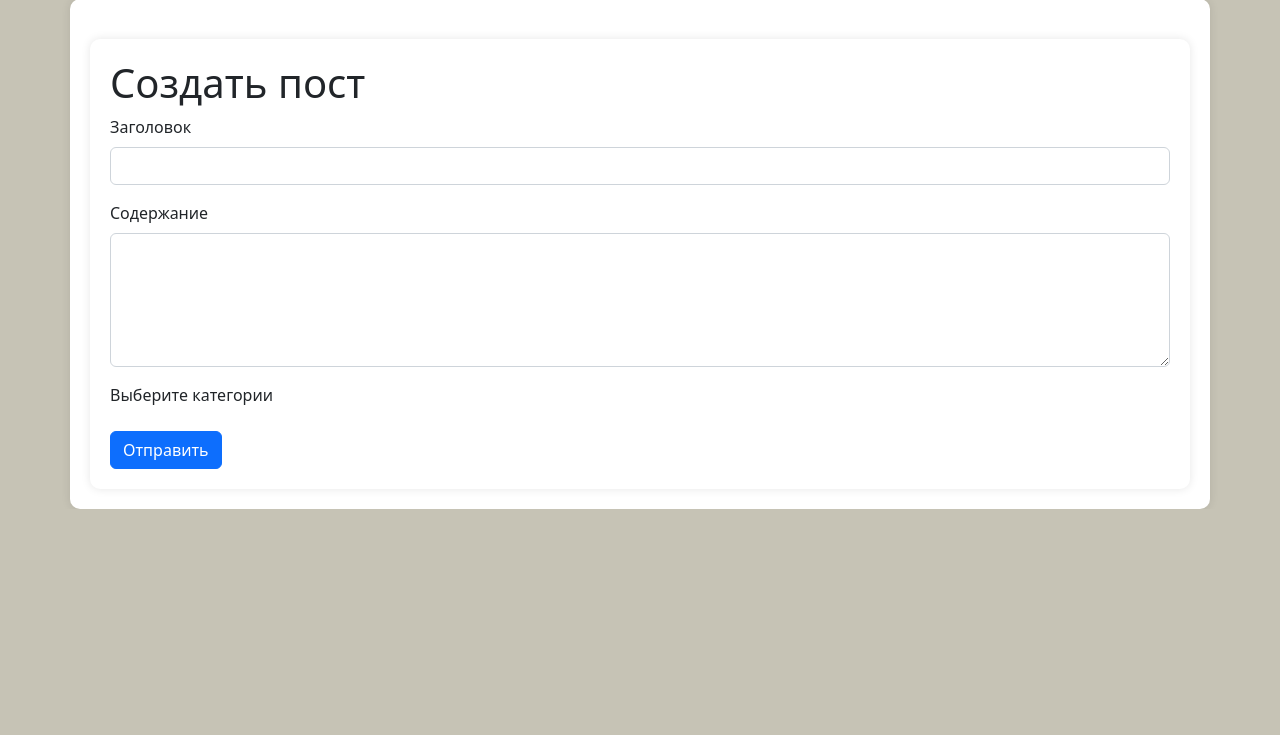
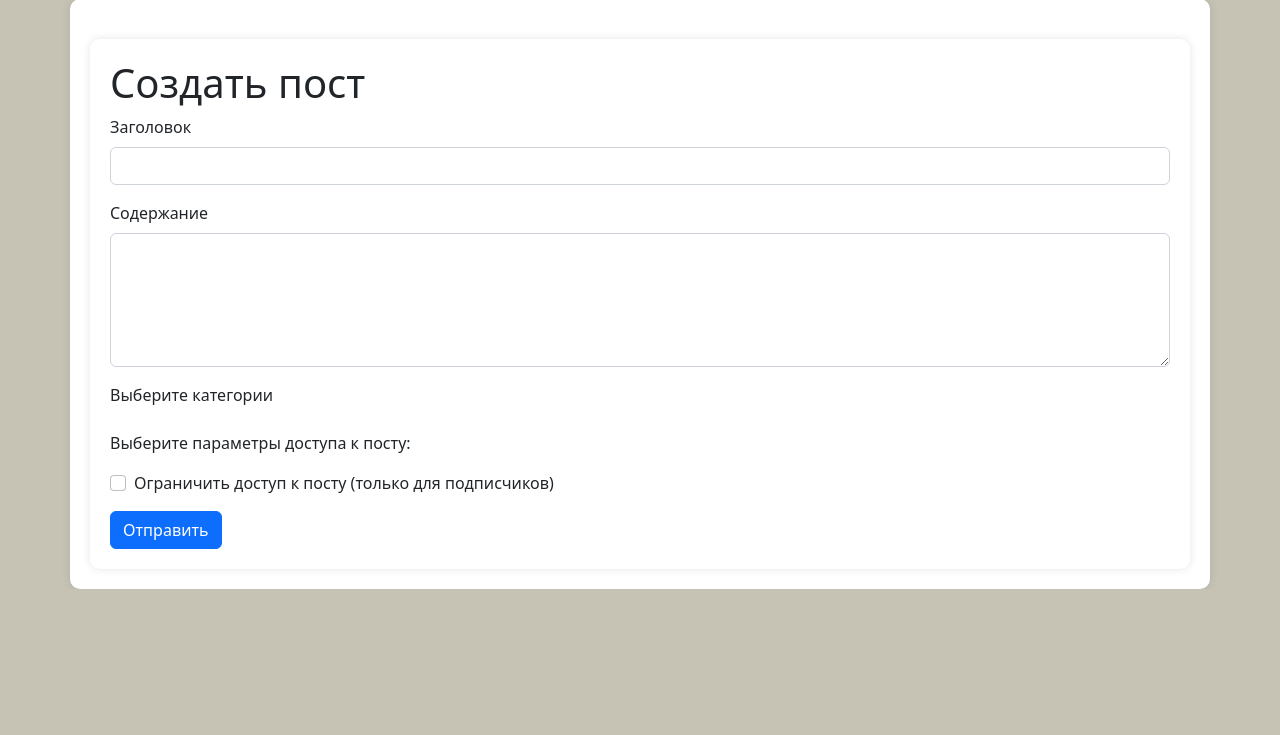
Before and after one commit to a-melchikov/django-blogtest-project, a Django app: page /create_post/ in a window 1280 px wide. Shown: the part 101-836 px from the top of the page. Before the commit the page ends 610 px from the top, so only its background shows below. Run offline with Django 5.2, Linux system fonts and the light colour scheme; the visitor is signed in with stand-in values (Sample User, id 1); data that the repository does not hold is empty.

Commit message:
When creating a post, a section was added to select privacy

```diff
--- a/djangoProject/blog/models.py
+++ b/djangoProject/blog/models.py
@@ -28,6 +28,9 @@ class Post(models.Model):
     )
     categories = models.ManyToManyField(Category, verbose_name="Категории")
     likes = models.ManyToManyField(User, related_name="liked_posts", blank=True)
+    for_subscribers = models.BooleanField(
+        default=False, verbose_name="Только для подписчиков"
+    )
 
     class Meta:
         verbose_name = "Пост"
--- a/djangoProject/blog/templates/post/create_post.html
+++ b/djangoProject/blog/templates/post/create_post.html
@@ -41,6 +41,13 @@
                     {% endfor %}
                 </div>
             </div>
+            <div class="mb-3">
+                <p>Выберите параметры доступа к посту:</p>
+                <div class="form-check">
+                    <input class="form-check-input" type="checkbox" id="for_subscribers" name="for_subscribers" value="true">
+                    <label class="form-check-label" for="for_subscribers">Ограничить доступ к посту (только для подписчиков)</label>
+                </div>
+            </div>
             <button type="submit" class="btn btn-primary">Отправить</button>
         </form>
     </div>
```
Also changed, not shown: djangoProject/blog/migrations/0019_post_for_subscribers.py (added).
